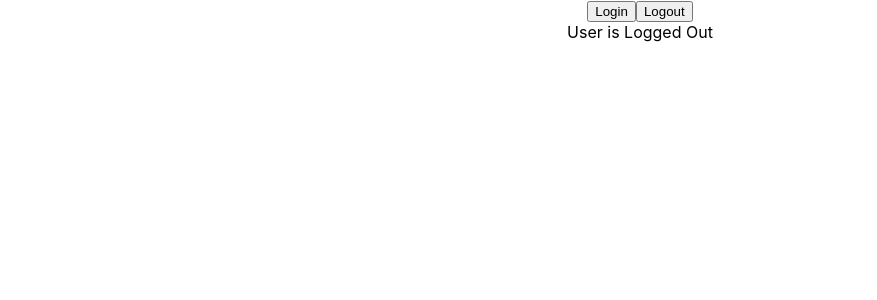
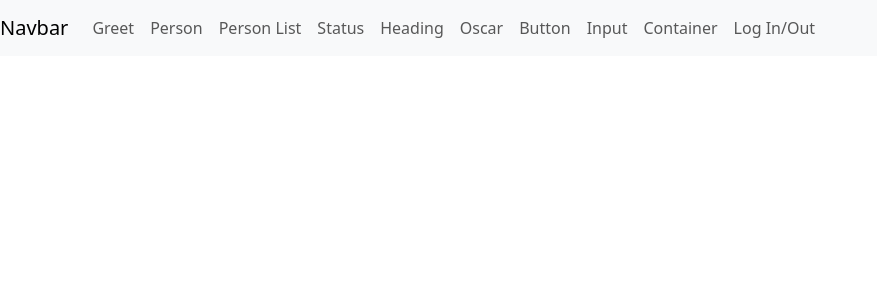
Before and after one commit to lucifercodz/ts-react, a React (Create React App) app: page /user in a window 1280 px wide. Shown: the top 300 px of the page, without its empty margins (0-877 px from the left). Built offline with nearby package versions, Linux system fonts and the light colour scheme.

Commit message:
adding routers to project

```diff
--- a/package.json
+++ b/package.json
@@ -10,8 +10,10 @@
     "@types/node": "^16.18.80",
     "@types/react": "^18.2.55",
     "@types/react-dom": "^18.2.19",
+    "bootstrap": "^5.3.2",
     "react": "^18.2.0",
     "react-dom": "^18.2.0",
+    "react-router-dom": "^6.22.0",
     "react-scripts": "5.0.1",
     "typescript": "^4.9.5",
     "web-vitals": "^2.1.4"
--- a/src/App.tsx
+++ b/src/App.tsx
@@ -1,56 +1,123 @@
 import './App.css';
+import { MenuBar } from './components/MenuBar';
 import { LoggedIn } from './components/state/LoggedIn';
-// import { Button } from './components/Button';
-// import { Container } from './components/Container';
-// import { Greet } from './components/Greet';
-// import { Heading } from './components/Heading';
-// import { Input } from './components/Input';
-// import { Oscar } from './components/Oscar';
-// import { Person } from './components/Person';
-// import { PersonList } from './components/PersonList';
-// import { Status } from './components/Status';
+import {
+  BrowserRouter as Router,
+  Routes,
+  Route,
+} from "react-router-dom";
+import { Button } from './components/Button';
+import { Container } from './components/Container';
+import { Greet } from './components/Greet';
+import { Heading } from './components/Heading';
+import { Input } from './components/Input';
+import { Oscar } from './components/Oscar';
+import { Person } from './components/Person';
+import { PersonList } from './components/PersonList';
+import { Status } from './components/Status';
 
 function App() {
-  // const personName = {
-  //   first: "Lucifer",
-  //   last:"Morningstar",
-  // }
+  const personName = {
+    first: "Lucifer",
+    last:"Morningstar",
+  }
 
-  // const nameList = [
-  //   {
-  //     first : 'Ram',
-  //     last : 'ji',
-  //     age: 10,
-  //   },
-  //   {
-  //     first : 'Sam',
-  //     last : 'ji',
-  //     age: 11,
-  //   },
-  //   {
-  //     first : 'kam',
-  //     last : 'ji',
-  //     age: 12,
-  //   },
-  // ]
+  const nameList = [
+    {
+      first : 'Ram',
+      last : 'ji',
+      age: 10,
+    },
+    {
+      first : 'Sam',
+      last : 'ji',
+      age: 11,
+    },
+    {
+      first : 'kam',
+      last : 'ji',
+      age: 12,
+    },
+  ]
   return (
     <div className="App">
-      {/* <Greet name="Lucifer" Islogin={true} /> */}
-      {/* <Person name={personName} /> */}
-      {/* <PersonList names={nameList} /> */}
-      {/* <Status status='success' /> */}
-      {/* <Heading>Placeholder Text</Heading> */}
-      {/* <Oscar>
-        <Heading>Oscar goes to Lucifer</Heading>
-      </Oscar> */}
-      {/* <Button
-        handleclick={(event, id) => {
-          console.log("Button Clicked", event, id)
-        }}
-      /> */}
-      {/* <Input value='' handlechange={(event) => console.log(event)} /> */}
-      {/* <Container styles={{border: "1px solid black", padding: "1rem"}} /> */}
-      <LoggedIn />
+      <Router>
+        <MenuBar />
+          <Routes>
+            {/* <Route path="/" element={<Home />}></Route> */}
+            <Route
+              caseSensitive
+              path="/greet"
+              element={<Greet name="Lucifer" Islogin={true} />}>
+            </Route>
+
+            <Route
+              caseSensitive
+              path="/person"
+              element={<Person name={personName} />}>
+            </Route>
+
+            <Route
+              caseSensitive
+              path="/personllist"
+              element={<PersonList names={nameList} />}>
+            </Route>
+
+            <Route
+              caseSensitive
+              path="/status"
+              element={<Status status='success' />}>
+            </Route>
+
+            <Route
+              caseSensitive
+              path="/heading"
+              element={<Heading>Placeholder Text</Heading>}>
+            </Route>
+
+            <Route
+              caseSensitive
+              path="/oscar"
+              element={
+                <Oscar>
+                  <Heading>Oscar goes to Lucifer</Heading>
+                </Oscar>
+              }
+            >
+            </Route>
+
+            <Route
+              caseSensitive
+              path="/button"
+              element={
+                <Button
+                  handleclick={(event, id) => {
+                    console.log("Button Clicked", event, id)
+                  }}
+                />
+              }
+            >
+            </Route>
+
+            <Route
+              caseSensitive
+              path="/input"
+              element={<Input value='' handlechange={(event) => console.log(event)} />}>
+            </Route>
+
+            <Route
+              caseSensitive
+              path="/container"
+              element={<Container styles={{border: "1px solid black", padding: "1rem"}} />}>
+            </Route>
+
+            <Route
+              caseSensitive
+              path="/logInOut"
+              element={<LoggedIn/>}>
+            </Route>
+          </Routes>
+      </Router>
     </div>
   );
 }
--- /dev/null
+++ b/src/components/MenuBar.tsx
@@ -0,0 +1,79 @@
+import React from "react";
+import { Link } from "react-router-dom";
+
+export const MenuBar = () => {
+  return (
+    <>
+      <nav className="navbar navbar-expand-lg navbar-light bg-light">
+        <a className="navbar-brand" href="#">
+          Navbar
+        </a>
+        <button
+          className="navbar-toggler"
+          type="button"
+          data-toggle="collapse"
+          data-target="#navbarNavDropdown"
+          aria-controls="navbarNavDropdown"
+          aria-expanded="false"
+          aria-label="Toggle navigation"
+        >
+          <span className="navbar-toggler-icon"></span>
+        </button>
+        <div className="collapse navbar-collapse" id="navbarNavDropdown">
+          <ul className="navbar-nav">
+            <li className="nav-item">
+                <Link className="nav-link" to="/greet">
+                    Greet
+                </Link>
+            </li>
+            <li className="nav-item">
+                <Link className="nav-link" to="/person">
+                    Person
+                </Link>
+            </li>
+            <li className="nav-item active">
+                <Link className="nav-link" to="/personllist">
+                    Person List
+                </Link>
+            </li>
+            <li className="nav-item">
+                <Link className="nav-link" to="/status">
+                    Status
+                </Link>
+            </li>
+            <li className="nav-item">
+                <Link className="nav-link" to="/heading">
+                    Heading
+                </Link>
+            </li>
+            <li className="nav-item">
+                <Link className="nav-link" to="/oscar">
+                    Oscar
+                </Link>
+            </li>
+            <li className="nav-item">
+                <Link className="nav-link" to="/button">
+                    Button
+                </Link>
+            </li>
+            <li className="nav-item">
+                <Link className="nav-link" to="/input">
+                    Input
+                </Link>
+            </li>
+            <li className="nav-item">
+                <Link className="nav-link" to="/container">
+                    Container
+                </Link>
+            </li>
+            <li className="nav-item">
+                <Link className="nav-link" to="/logInOut">
+                    Log In/Out
+                </Link>
+            </li>
+          </ul>
+        </div>
+      </nav>
+    </>
+  );
+};
--- a/src/index.tsx
+++ b/src/index.tsx
@@ -3,6 +3,7 @@ import ReactDOM from 'react-dom/client';
 import './index.css';
 import App from './App';
 import reportWebVitals from './reportWebVitals';
+import 'bootstrap/dist/css/bootstrap.css';
 
 const root = ReactDOM.createRoot(
   document.getElementById('root') as HTMLElement
```
Also changed, not shown: 1 other file (tests, documents, lock files or other folders).
